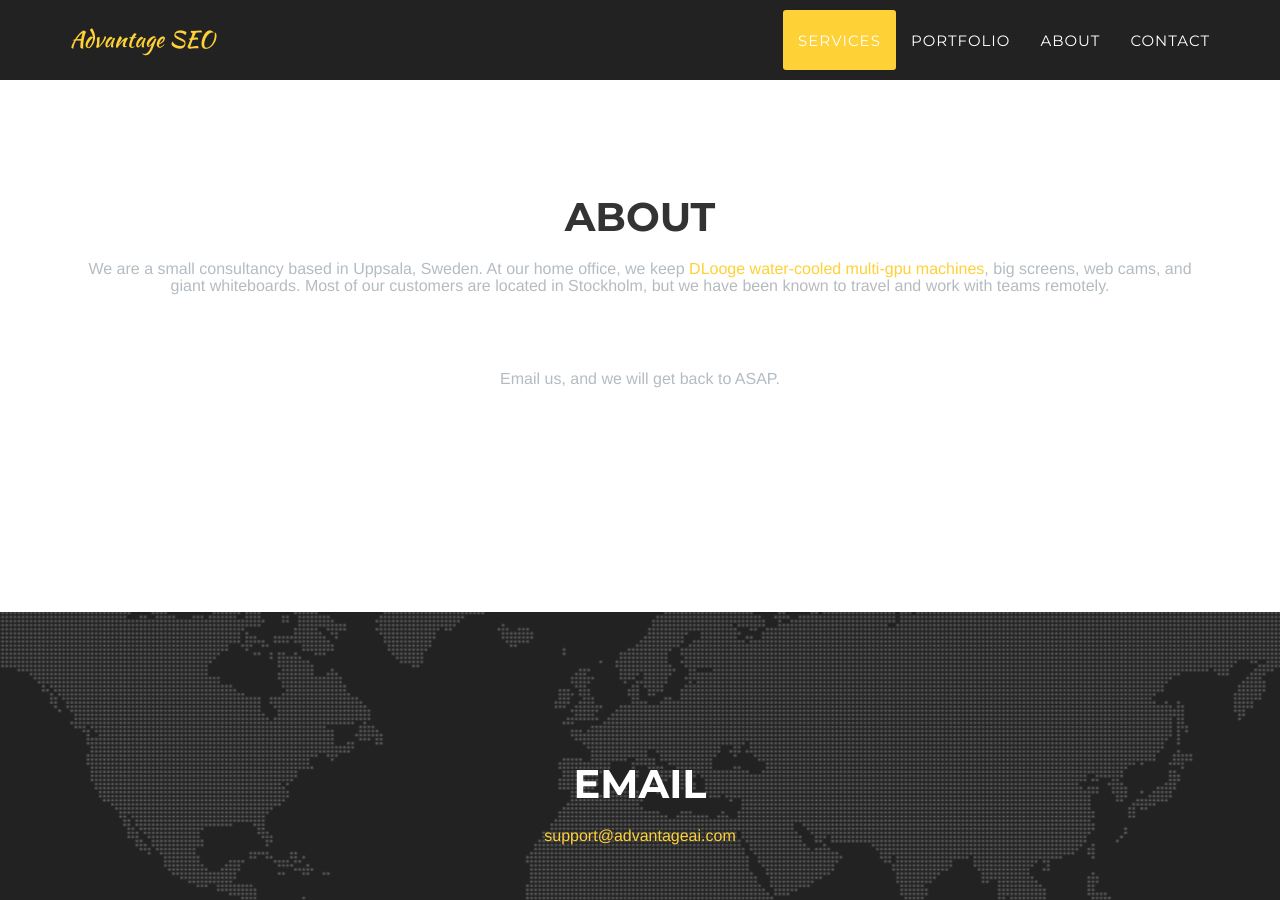
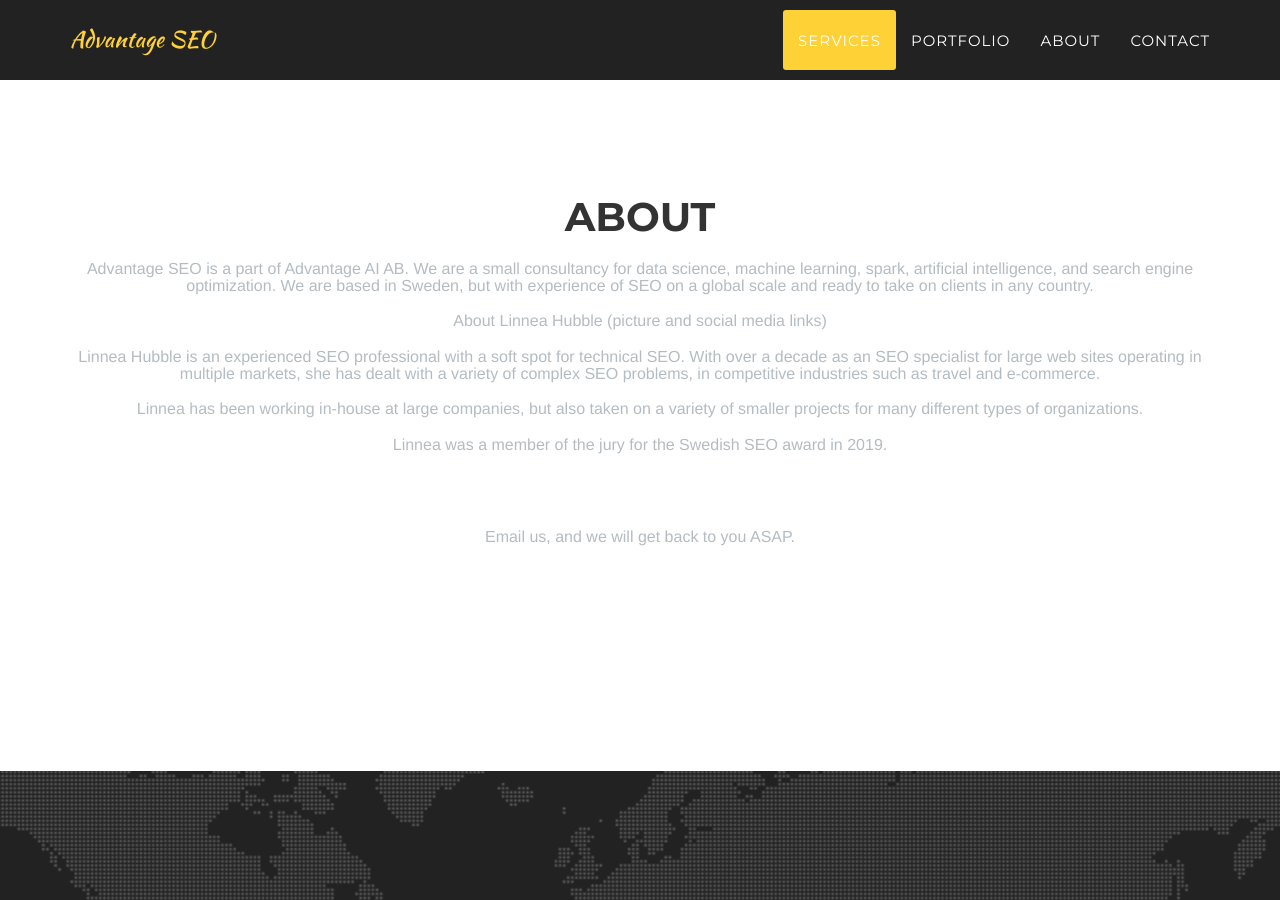
Before and after one commit to LinneaHubble/LinneaHubble.github.io, a Jekyll site: the page built from index.html, in a window 1280 px wide and 900 px high, scrolled down 1798 px. Built offline with Jekyll 4.4.1, drawn with Linux system fonts in a browser that asks for light colours; some web fonts are replaced.

Commit message:
change about to advantage seo

```diff
--- a/_includes/about.html
+++ b/_includes/about.html
@@ -5,43 +5,20 @@
                 <div class="col-lg-12 text-center">
                     <h2 class="section-heading">About</h2>
                     <h3 class="section-subheading text-muted">
-                        We are a small consultancy based in Uppsala, Sweden.
-                        At our home office, we keep
-                        <a href="http://www.dlooge.com">DLooge water-cooled multi-gpu machines</a>,
-                        big screens, web cams, and giant whiteboards.
-                        Most of our customers are located in Stockholm, but
-                        we have been known to travel and work with teams remotely.
+                        Advantage SEO is a part of Advantage AI AB. We are a small consultancy for data science, machine learning, spark, artificial intelligence, and search engine optimization.
+                        We are based in Sweden, but with experience of SEO on a global scale and ready to take on clients in any country.
+                        <br /><br/>
+                        About Linnea Hubble (picture and social media links)
+                        <br /><br />
+                        Linnea Hubble is an experienced SEO professional with a soft spot for technical SEO. With over a decade as an SEO specialist for large web sites operating in multiple markets, she has dealt with a variety of complex SEO problems, in competitive industries such as travel and e-commerce.
+                        <br /><br >
+                        Linnea has been working in-house at large companies, but also taken on a variety of smaller projects for many different types of organizations.
+                        <br /><br />
+                        Linnea was a member of the jury for the Swedish SEO award in 2019.
                         </h3>
                     <h3 class="section-subheading text-muted">
-                        Email us, and we will get back to ASAP.
+                        Email us, and we will get back to you ASAP.
                     </h3>
-                </div>
-            </div>
-            <!-- <div class="row">
-                <div class="col-lg-12">
-                    <ul class="timeline">
-                        <li>
-                            <div class="timeline-image">
-                                <img class="img-circle img-responsive" src="img/about/1.jpg" alt="">
-                            </div>
-                            <div class="timeline-panel">
-                                <div class="timeline-heading">
-                                    <h4>2015-2016</h4>
-                                    <h4 class="subheading">Our Humble Beginnings</h4>
-                                </div>
-                                <div class="timeline-body">
-                                    <p class="text-muted">Started AdvAi</p>
-                                </div>
-                            </div>
-                        </li>
-                        <li class="timeline-inverted">
-                            <div class="timeline-image">
-                                <h4>Be Part
-                                    <br>Of The
-                                    <br>Story!</h4> -->
-                            </div>
-                        </li>
-                    </ul>
                 </div>
             </div>
         </div>
```
